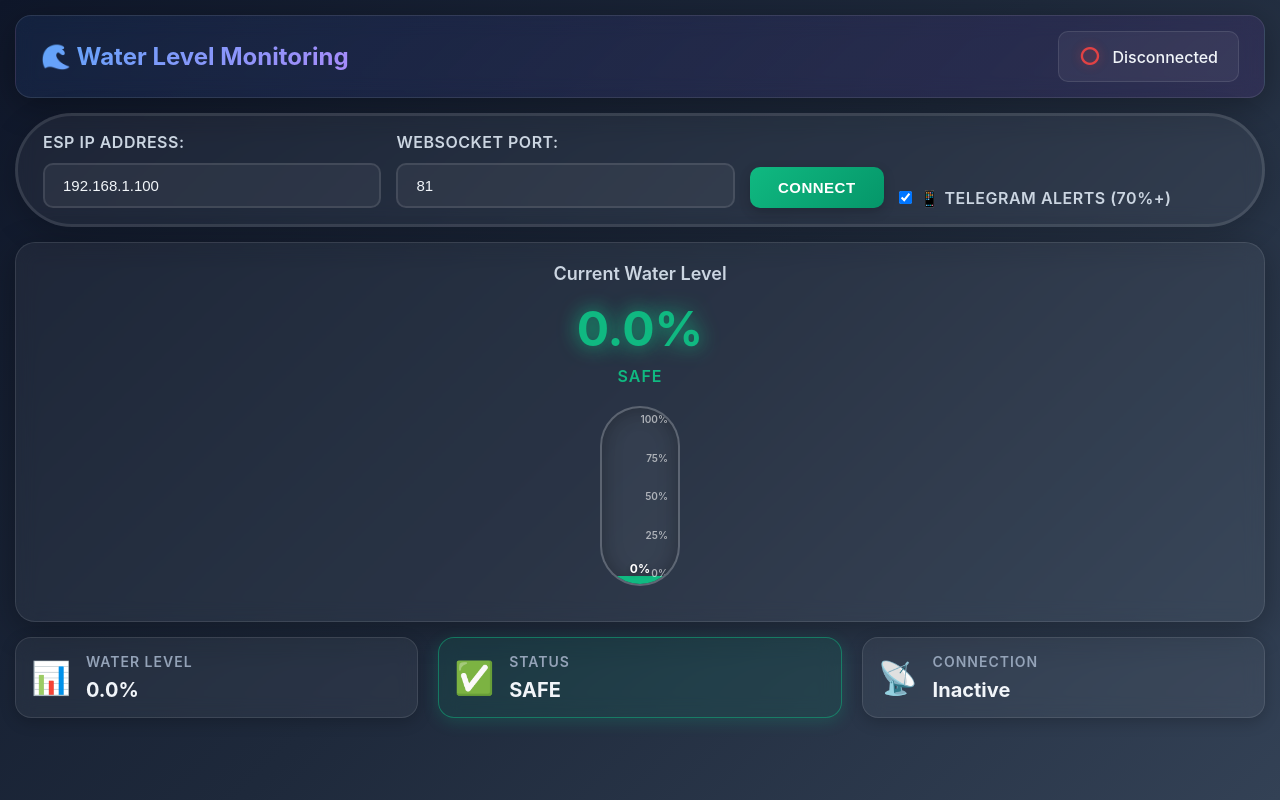
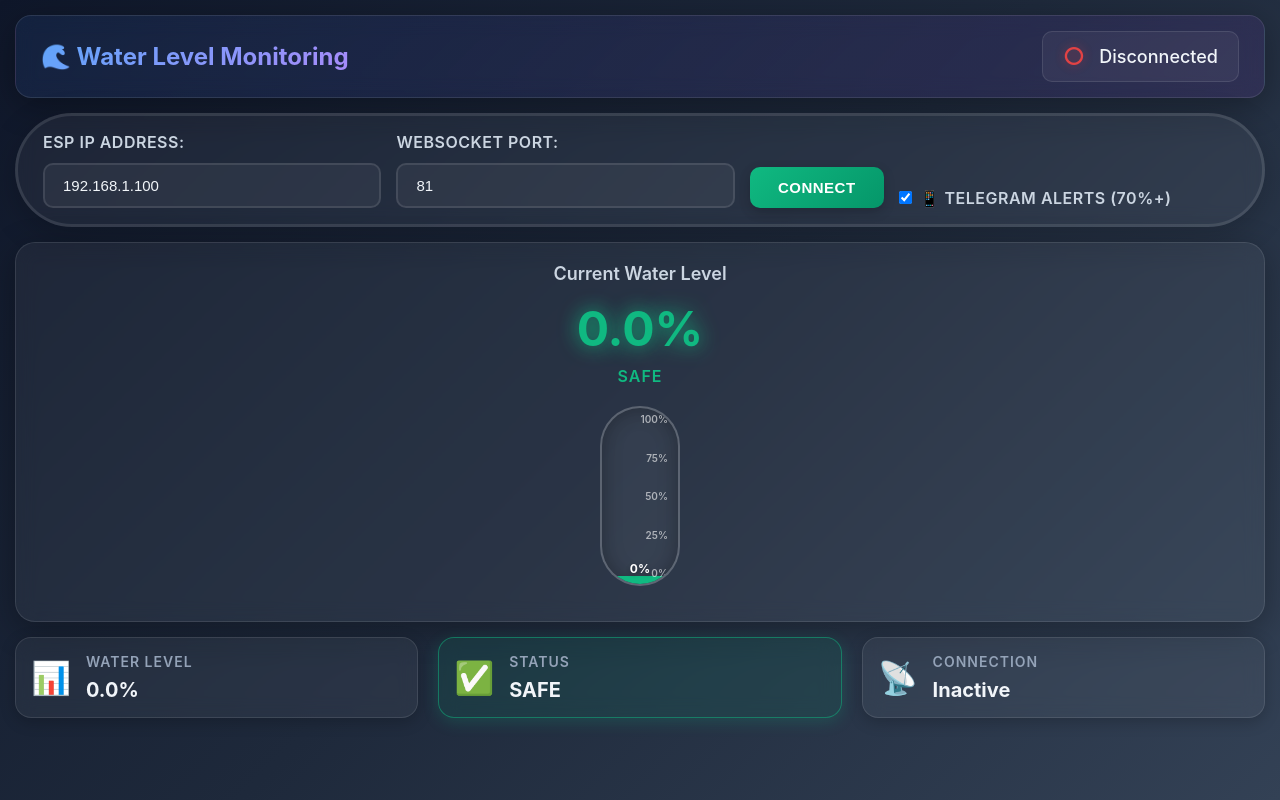
Before and after one commit to faizzaidi23/Innotech-Website, a React (Vite) app: page / in a window 1280 px wide. Built offline with nearby package versions, Linux system fonts and the light colour scheme.

Commit message:
changed the linear gradient, gap and font size

```diff
--- a/src/components/WaterLevelDashboard.css
+++ b/src/components/WaterLevelDashboard.css
@@ -29,7 +29,7 @@
   margin: 0;
   font-size: 24px;
   font-weight: 700;
-  background: linear-gradient(135deg, #60a5fa 0%, #a78bfa 100%);
+  background: linear-gradient(138deg, #60a5fa 0%, #a78bfa 100%);
   -webkit-background-clip: text;
   -webkit-text-fill-color: transparent;
   background-clip: text;
@@ -38,8 +38,8 @@
 .connection-status {
   display: flex;
   align-items: center;
-  gap: 12px;
-  font-size: 16px;
+  gap: 14px;
+  font-size: 18px;
   font-weight: 500;
   padding: 10px 20px;
   background: rgba(255, 255, 255, 0.05);
```
